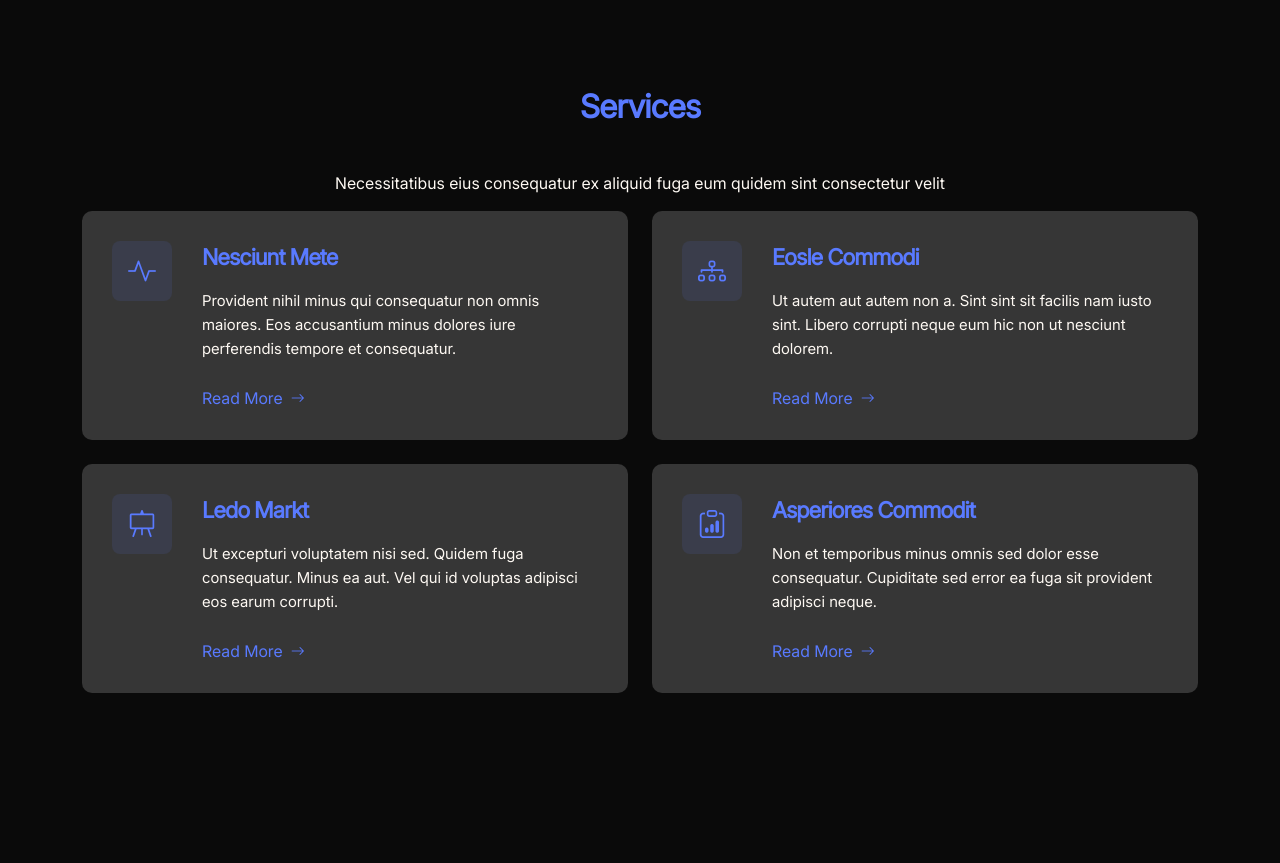
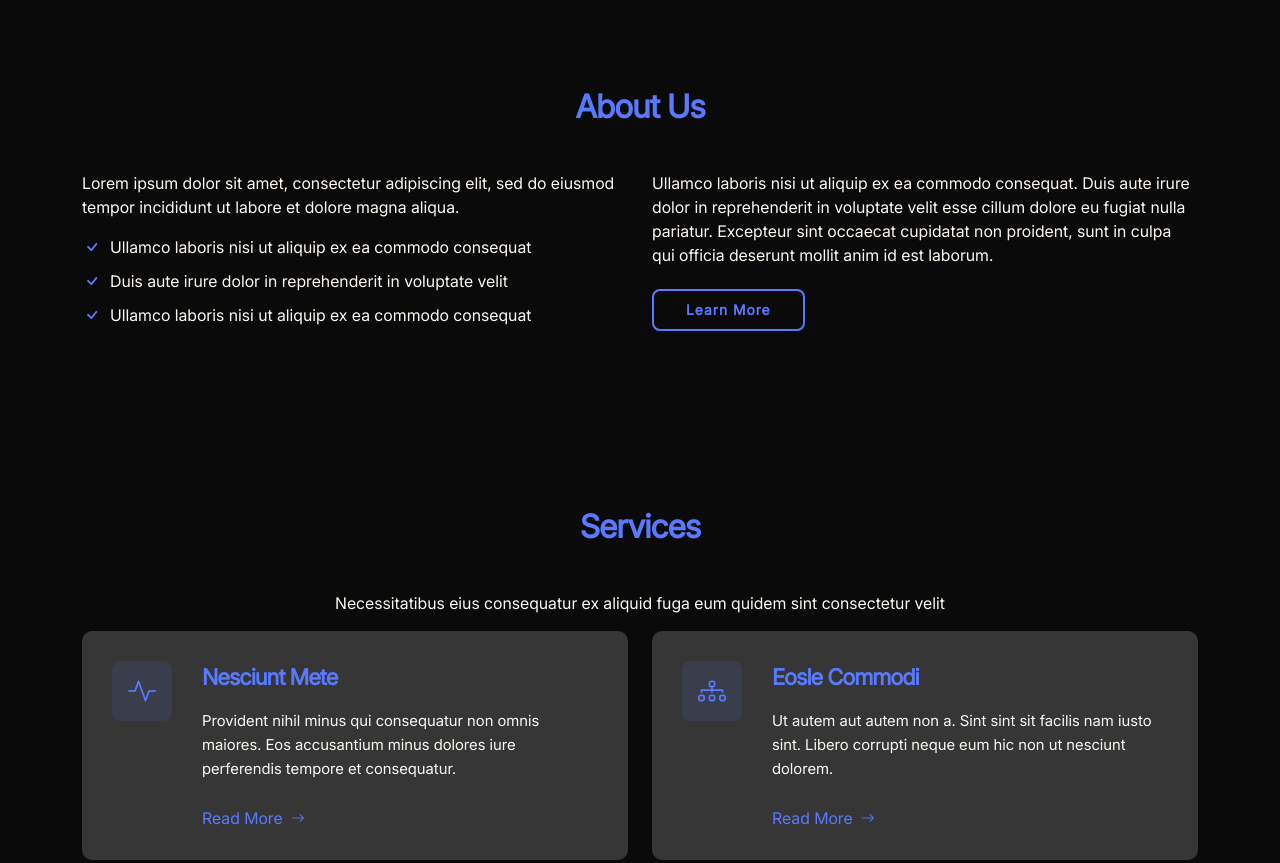
Before and after one commit to heli-toon/theyoungchampion, a website: page index.html in a window 1280 px wide. Shown: the part 797-1660 px from the top of the page. Drawn offline with Linux system fonts and the light colour scheme.

Commit message:
Add About Section

```diff
--- a/index.html
+++ b/index.html
@@ -35,6 +35,34 @@
 
     </section>
 
+    <section id="about" class="about">
+      <div class="container">
+        <div class="section-title" data-aos="fade-up">
+          <h2>About Us</h2>
+        </div>
+        <div class="row content">
+          <div class="col-lg-6" data-aos="fade-up" data-aos-delay="150">
+            <p>
+              Lorem ipsum dolor sit amet, consectetur adipiscing elit, sed do eiusmod tempor incididunt ut labore et dolore
+              magna aliqua.
+            </p>
+            <ul>
+              <li><i class="bi-check"></i> Ullamco laboris nisi ut aliquip ex ea commodo consequat</li>
+              <li><i class="bi-check"></i> Duis aute irure dolor in reprehenderit in voluptate velit</li>
+              <li><i class="bi-check"></i> Ullamco laboris nisi ut aliquip ex ea commodo consequat</li>
+            </ul>
+          </div>
+          <div class="col-lg-6 pt-4 pt-lg-0" data-aos="fade-up" data-aos-delay="300">
+            <p>
+              Ullamco laboris nisi ut aliquip ex ea commodo consequat. Duis aute irure dolor in reprehenderit in voluptate
+              velit esse cillum dolore eu fugiat nulla pariatur. Excepteur sint occaecat cupidatat non proident, sunt in
+              culpa qui officia deserunt mollit anim id est laborum.
+            </p>
+            <a href="#" class="btn-learn-more">Learn More</a>
+          </div>
+        </div>
+      </div>
+    </section>
     <section id="services" class="services section light-background">
       <div class="container section-title">
         <h2>Services</h2>
--- a/public/css/style.css
+++ b/public/css/style.css
@@ -342,6 +342,56 @@ section#hero h1 {
 
 
 /*--------------------------------------------------------------
+# About Us
+--------------------------------------------------------------*/
+.about .content{
+  text-align: left;
+}
+.about .content h3 {
+  font-weight: 600;
+  font-size: 26px;
+}
+.about .content ul {
+  list-style: none;
+  padding: 0;
+}
+.about .content ul li {
+  padding-left: 28px;
+  position: relative;
+}
+.about .content ul li+li {
+  margin-top: 10px;
+}
+.about .content ul i {
+  position: absolute;
+  left: 0;
+  top: 2px;
+  font-size: 20px;
+  color: var(--blue);
+  line-height: 1;
+}
+.about .content p:last-child {margin-bottom: 0}
+.about .content .btn-learn-more {
+  font-weight: 600;
+  font-size: 14px;
+  letter-spacing: 1px;
+  display: inline-block;
+  padding: 12px 32px;
+  border-radius: .5rem;
+  transition: 0.3s;
+  line-height: 1;
+  color: var(--blue);
+  -webkit-animation-delay: 0.8s;
+  animation-delay: 0.8s;
+  margin-top: 6px;
+  border: 2px solid var(--blue);
+}
+.about .content .btn-learn-more:hover {
+  background: var(--blue);
+  color: var(--white);
+  text-decoration: none;
+}
+/*--------------------------------------------------------------
 # Services Section
 --------------------------------------------------------------*/
 .services .service-card {
@@ -512,7 +562,6 @@ section#hero h1 {
   }
 }
 .glightbox-clean .gslide-description{background: transparent}
-
 /*--------------------------------------------------------------
 # Call To Action Section
 --------------------------------------------------------------*/
@@ -699,7 +748,7 @@ section#hero h1 {
   justify-content: center;
   align-items: center;
   background-color: var(--color-primary);
-  color: #fff;
+  color: var(--white);
   border-radius: 50px;
 }
 .footer .footer-content .social-links a:hover {
```
